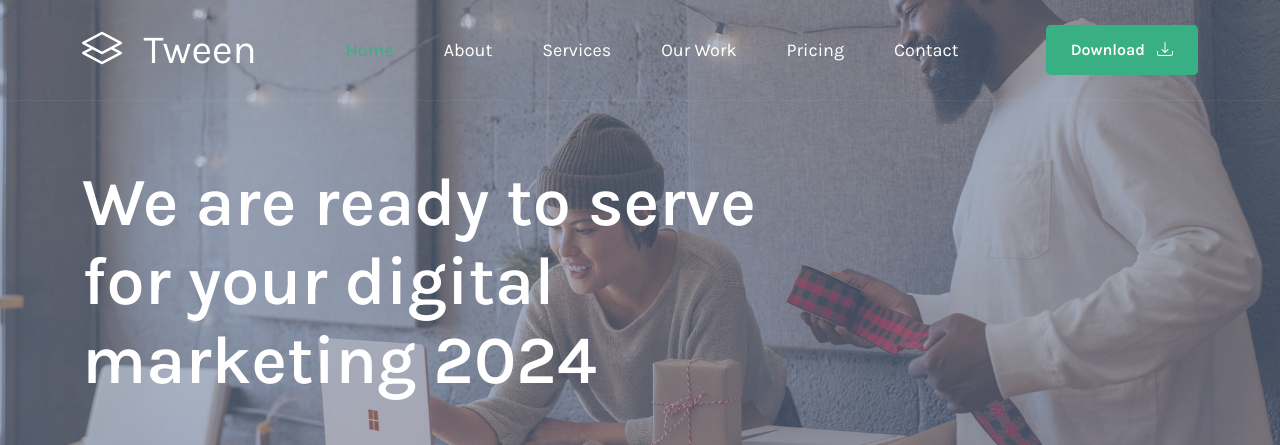
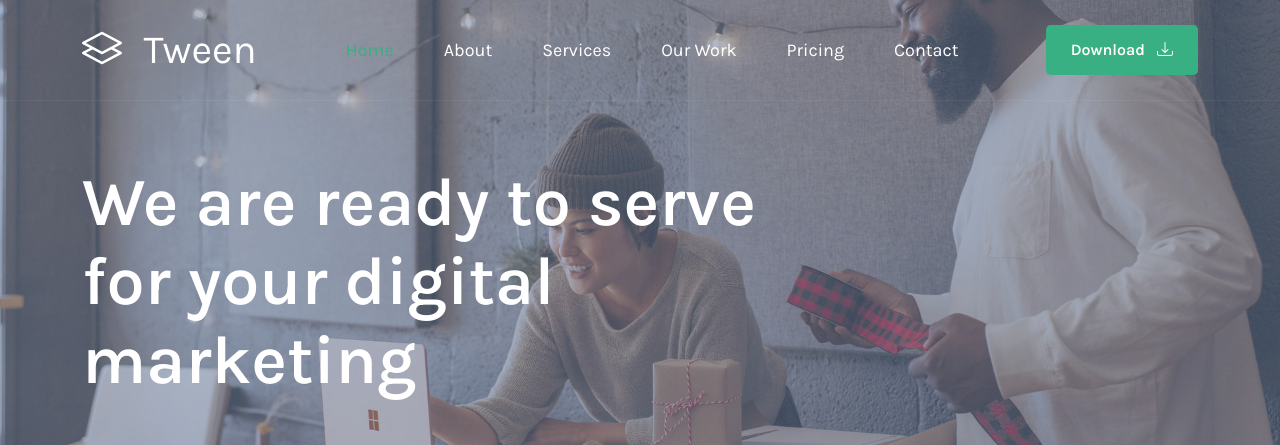
Before and after one commit to vinod-einfochips/Tween-Demo, a plain HTML site: page index.html in a window 1280 px wide. Shown: the top 445 px of the page. Drawn offline with Linux system fonts and the light colour scheme.

Commit message:
Update index.html

```diff
--- a/index.html
+++ b/index.html
@@ -24,13 +24,7 @@
 
         <link href="css/tooplate-tween-agency.css" rel="stylesheet">
 
-<!--
 
-Tooplate 2128 Tween Agency
-
-https://www.tooplate.com/view/2128-tween-agency
-
--->
 
     </head>
 
@@ -97,7 +91,7 @@ https://www.tooplate.com/view/2128-tween-agency
 
                         <div class="col-lg-8 col-12">
                             <div class="heroText">
-                                <h1 class="text-white mb-lg-5 mb-4">We are ready to serve for your digital marketing 2024</h1>
+                                <h1 class="text-white mb-lg-5 mb-4">We are ready to serve for your digital marketing</h1>
 
                                 <a href="https://www.youtube.com/watch?v=AYaHuZ4BB6Y" class="popup-youtube play-icon-wrap d-flex align-items-center">
                                     <i class="bi-play play-icon"></i>
```
